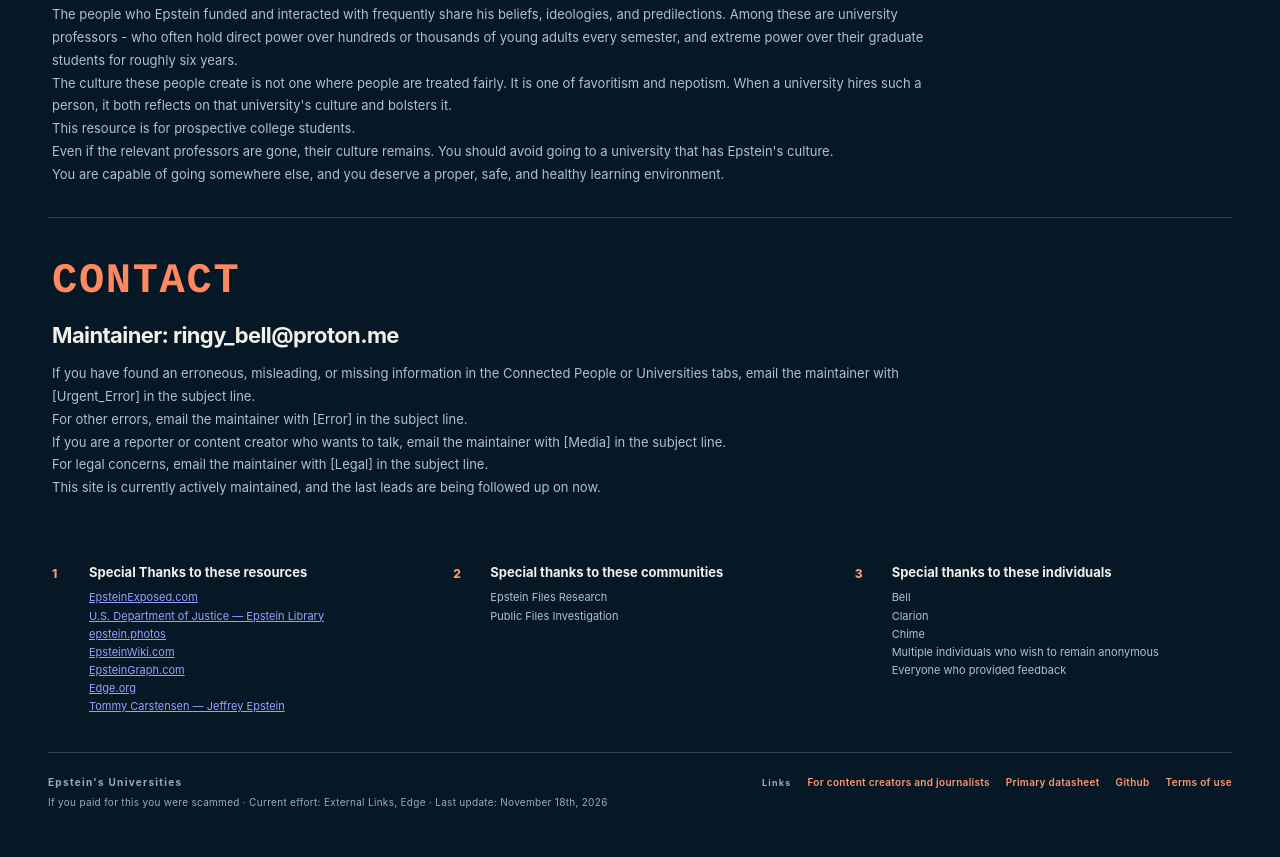
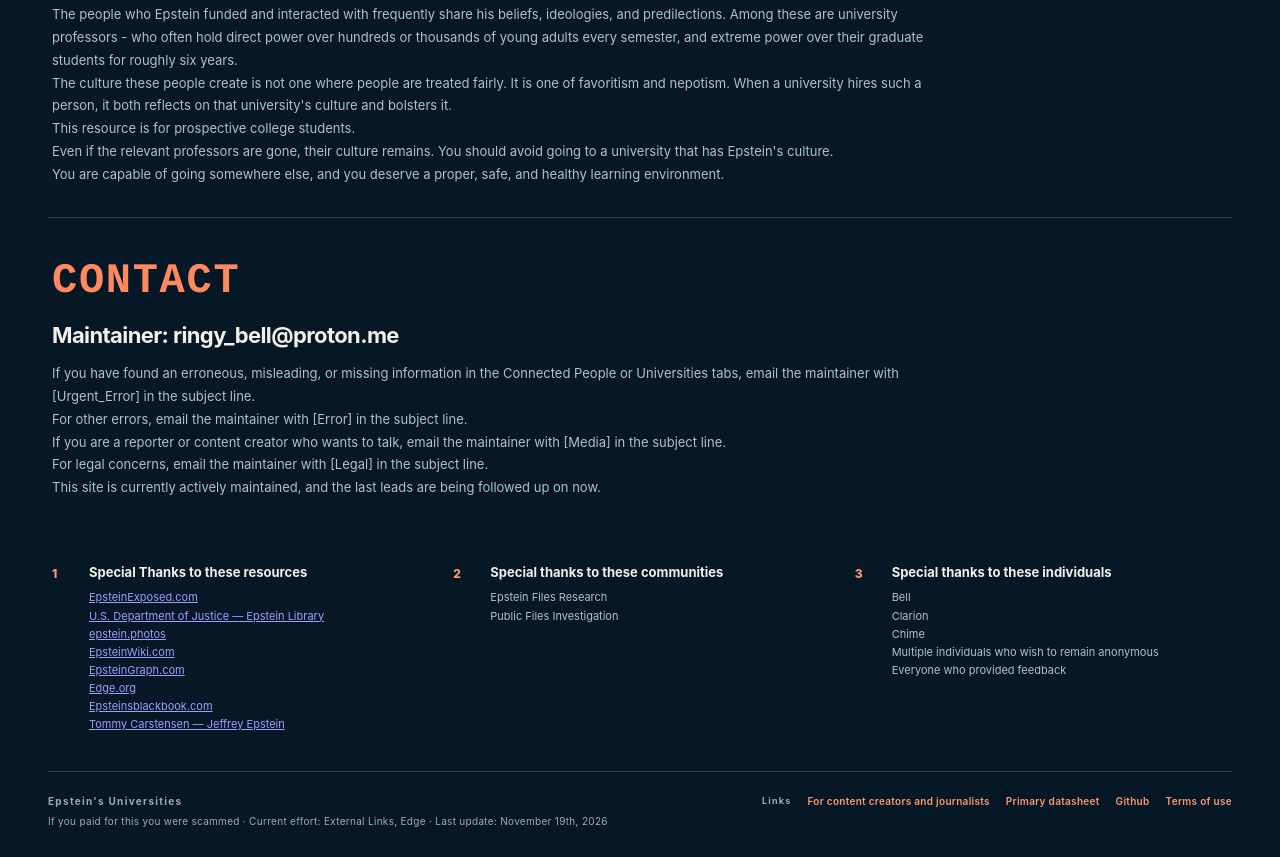
Before and after one commit to Ringy-Bell/Epstein_Universities, a plain HTML site: page index.html in a window 1280 px wide. Shown: the part 4595-5452 px from the top of the page. Drawn offline with Linux system fonts and the light colour scheme.

Commit message:
Add external link and update footer date
Added a new external link to Epstein's black book and updated the last update date in the footer.

```diff
--- a/index.html
+++ b/index.html
@@ -194,6 +194,7 @@
   <p><a href="https://epsteinwiki.com/" target="_blank" rel="noopener noreferrer">EpsteinWiki.com</a></p>
   <p><a href="https://epsteingraph.com/" target="_blank" rel="noopener noreferrer">EpsteinGraph.com</a></p>
   <p><a href="https://www.edge.org/" target="_blank" rel="noopener noreferrer">Edge.org</a></p>
+  <p><a href="https://epsteinsblackbook.com/" target="_blank" rel="noopener noreferrer">Epsteinsblackbook.com</a></p>
   <p><a href="https://www.tommycarstensen.com/epstein/people/jeffrey-epstein.html" target="_blank" rel="noopener noreferrer">Tommy Carstensen — Jeffrey Epstein</a></p>
 </div>
         <div><span class="method-number">2</span><h3>Special thanks to these communities</h3><p>Epstein Files Research</p><p>Public Files Investigation</p></div>
@@ -203,7 +204,7 @@
     </main>
 
     <footer class="site-footer" id="site-footer">
-      <div class="footer-brand"><span>Epstein's Universities</span><small>If you paid for this you were scammed · Current effort: External Links, Edge · Last update: November 18th, 2026</small></div>
+      <div class="footer-brand"><span>Epstein's Universities</span><small>If you paid for this you were scammed · Current effort: External Links, Edge · Last update: November 19th, 2026</small></div>
       <div class="footer-links" id="sources">
         <span class="footer-heading">Links</span>
         <a href="Media_Packet.docx">For content creators and journalists</a>
```
